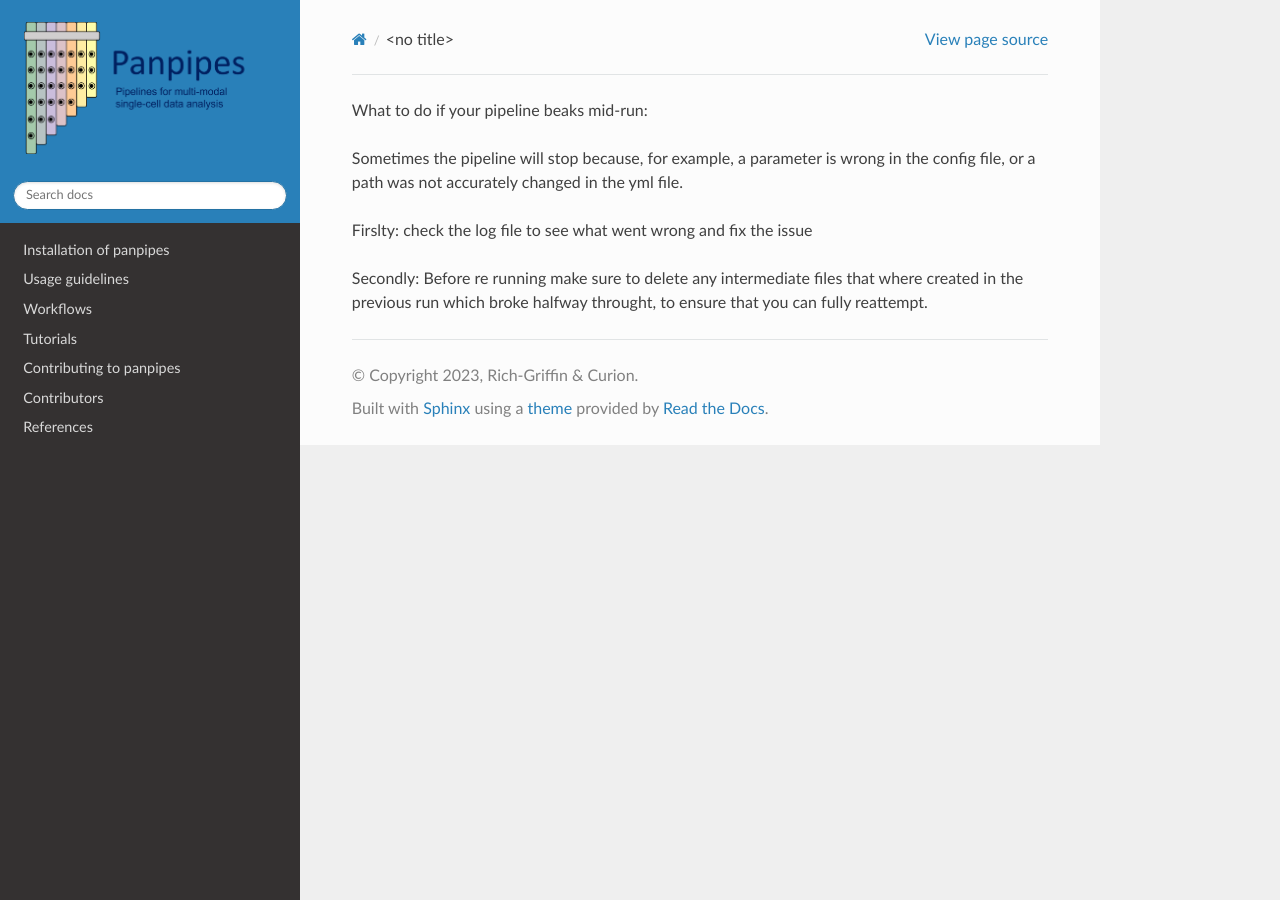
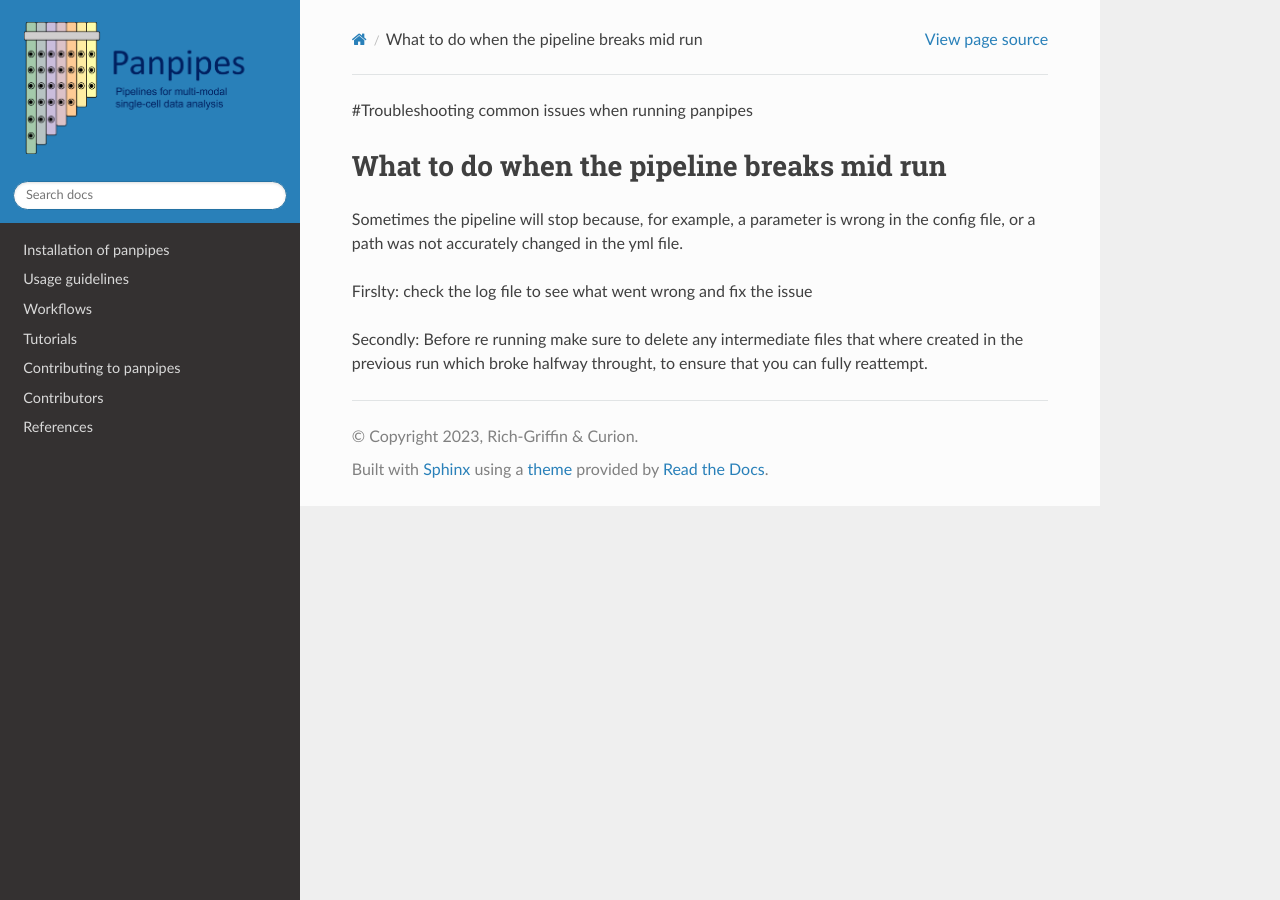
Before and after one commit to bio-la/panpipes-nextflow, a Sphinx documentation site: the page built from docs/troubleshooting.md, in a window 1280 px wide. Built offline with Sphinx 7.4.7 and the Read the Docs theme 2.0.0, drawn with Linux system fonts in a browser that asks for light colours; pages that are not in the unit, such as notebooks, are missing from menus.

Commit message:
some changes to troubleshooting.md document

```diff
--- a/docs/troubleshooting.md
+++ b/docs/troubleshooting.md
@@ -1,4 +1,7 @@
-What to do if your pipeline beaks mid-run:
+#Troubleshooting common issues when running panpipes
+
+
+### What to do when the pipeline breaks mid run
 
 Sometimes the pipeline will stop because, for example,  a parameter is wrong in the config file, or a path was not
 accurately changed in the yml file.
```
